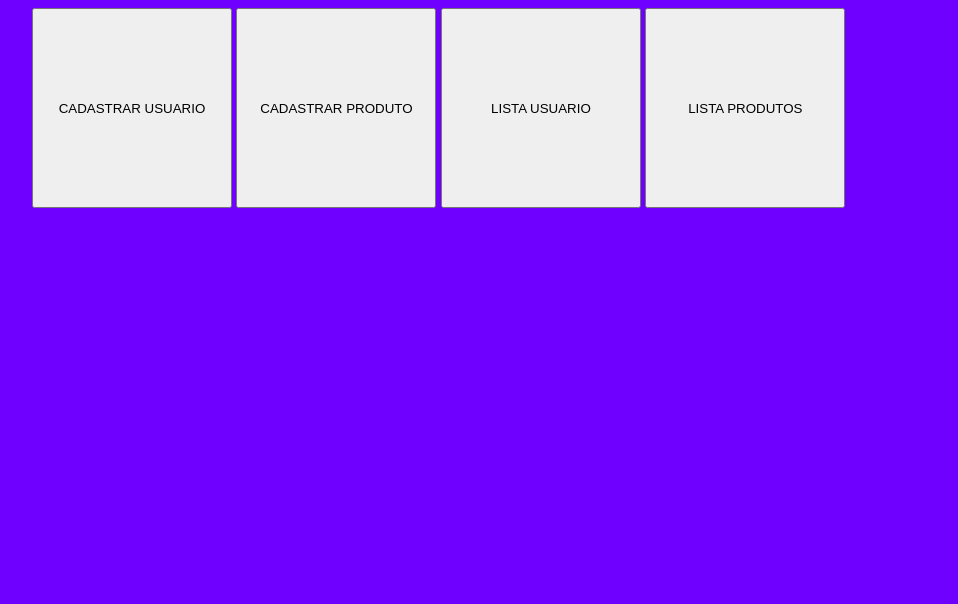
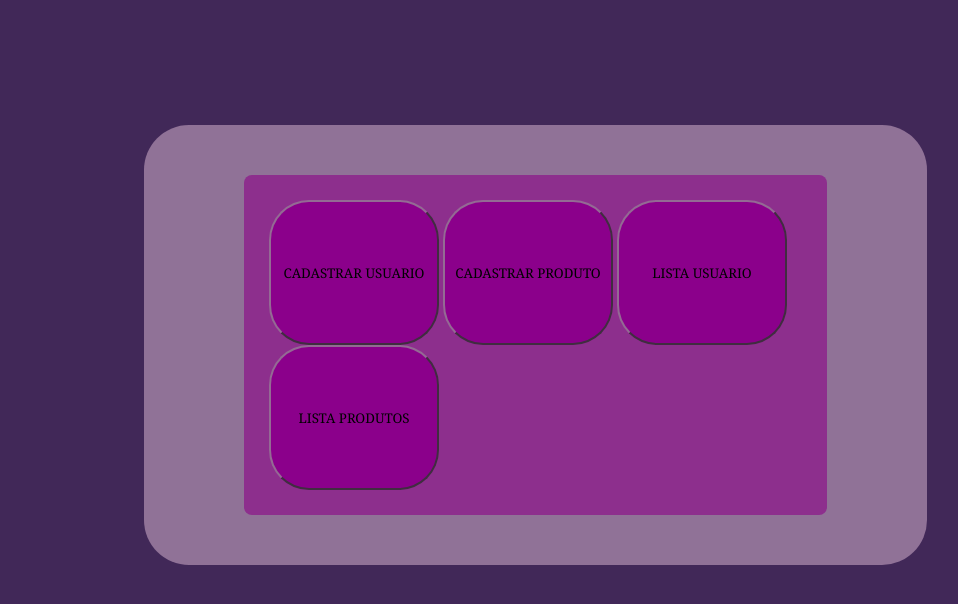
Before and after one commit to Aironcocchi/projetoti27, a PHP site: page /homesistema.html in a window 1280 px wide. Shown: the top 604 px of the page, without its empty margins (108-1066 px from the left). Run offline with PHP 8.4, Linux system fonts and the light colour scheme.

Commit message:
alteraçoes
02/03/2023

```diff
--- a/alterarproduto.php
+++ b/alterarproduto.php
@@ -31,7 +31,7 @@ while($tbl = mysqli_fetch_array($resultado)){
     <meta charset="UTF-8">
     <meta http-equiv="X-UA-Compatible" content="IE=edge">
     <meta name="viewport" content="width=device-width, initial-scale=1.0">
-    <link rel="stylesheet" href="estilo.css">
+    <link rel="stylesheet" href="newestilo.css">
     <title>ALTERAR PRODUTO</title>
 </head>
 <body>
--- a/alterarusuario.php
+++ b/alterarusuario.php
@@ -36,7 +36,7 @@ while ($tbl = mysqli_fetch_array($resultado)) {
     <meta http-equiv="X-UA-Compatible" content="IE=edge">
     <meta name="viewport" content="width=device-width, initial-scale=1.0">
     <title>alternar usuarios</title>
-    <link rel="stylesheet" href="estilo.css">
+    <link rel="stylesheet" href="newestilo.css">
 </head>
 <body>
     <div>
--- a/cadastrausuario.php
+++ b/cadastrausuario.php
@@ -28,7 +28,7 @@ if ($_SERVER["REQUEST_METHOD"] == "POST") {
     <meta charset="UTF-8">
     <meta http-equiv="X-UA-Compatible" content="IE=edge">
     <meta name="viewport" content="width=device-width, initial-scale=1.0">
-    <link rel="stylesheet" href="./estilo.css">
+    <link rel="stylesheet" href="newestilo.css">
     <title>CADASTRAR USUARIO</title>
 </head>
 <body>
--- a/homesistema.html
+++ b/homesistema.html
@@ -5,12 +5,55 @@
     <meta http-equiv="X-UA-Compatible" content="IE=edge">
     <meta name="viewport" content="width=device-width, initial-scale=1.0">
     <title>Home Sistema</title>
-    <link rel="stylesheet" href="estilo.css">
+    <!-- <link rel="stylesheet" href="newestilo.css"> -->
 </head>
 <body>
-    <a href="cadastrausuario.php"><input type="button" name ="menucadastra" value="CADASTRAR USUARIO" style="height: 200px; width: 200px;"></a>
-    <a href="cadastrarproduto.php"><input type="button" name ="menucadastra" value="CADASTRAR PRODUTO" style="height: 200px; width: 200px;"></a>
-    <a href="listausuario.php"><input type="button" name ="menucadastra" value="LISTA USUARIO" style="height: 200px; width: 200px;"></a>
-    <a href="listaprodutos.php"><input type="button" name ="menucadastra" value="LISTA PRODUTOS" style="height: 200px; width: 200px;"></a>
+    <div id="M">
+    <div>
+    <a href="cadastrausuario.php"><input type="button" name ="menucadastra" value="CADASTRAR USUARIO" style="height: 145px; width: 170px;"></a>
+    <a href="cadastrarproduto.php"><input type="button" name ="menucadastra" value="CADASTRAR PRODUTO" style="height: 145px; width: 170px;"></a>
+    <a href="listausuario.php"><input type="button" name ="menucadastra" value="LISTA USUARIO" style="height: 145px; width: 170px;"></a>
+    <a href="listaprodutos.php"><input type="button" name ="menucadastra" value="LISTA PRODUTOS" style="height: 145px; width: 170px;"></a>
+</div>
+</div>
+    <style>
+  body{
+margin: 0;
+padding: 0;
+padding-left: 202px;
+padding-right: 195px;
+padding-top: 125px;
+    background-color: rgb(65, 40, 88);
+   /* padding-left: 250px;
+   padding-top: 125px ; */
+  }
+  input{
+    border-radius: 40px;
+    border-color: rgb(148, 106, 148);
+    background-color: darkmagenta;
+    font-family:Georgia, 'Times New Roman', Times, serif;
+  }
+  div{
+    padding-top:10px;
+    padding-bottom: 10px;
+    padding-right:20px;
+    padding-left:20px;
+    background-color: rgb(141, 47, 141);
+    border-radius: 8px;
+    margin-left: 50px;
+    margin-right: 50px;
+    padding: 25px;
+  }
+  #M{
+    background-color:#907297;
+    padding:50px;
+    padding-top: 50px;
+    padding-bottom:50px;
+    border-radius: 45px;
+  }
+
+
+
+    </style>
 </body>
 </html>
--- a/listaprodutos.php
+++ b/listaprodutos.php
@@ -9,7 +9,7 @@ $resultado = mysqli_query($link, $sql)
     <meta charset="UTF-8">
     <meta http-equiv="X-UA-Compatible" content="IE=edge">
     <meta name="viewport" content="width=device-width, initial-scale=1.0">
-    <link rel="stylesheet" href="estilo.css">
+    <link rel="stylesheet" href="newestilo.css">
     <title>Lista produtos</title><!-- *produto* -->
 </head>
 <body>
@@ -33,6 +33,7 @@ $resultado = mysqli_query($link, $sql)
                     <td><?=$tbl[3]?></td>
                   <td>R$ <?= number_format($tbl[4],2,',','.')?></td><!--traz o valor apos 2 virgulas-->
 
+                  <!-- <td><img src=""</td> -->
                   <td><?=$check=($tbl[5]=='s')?"SIM":"NAO"?></td> <!-- validando se o produto esta ativo -->
                     <td><a href="alterarproduto.php?id=<?=$tbl[0]?>"><input type="button" value="Alterar"></a></td>
                 </tr>
--- a/listausuario.php
+++ b/listausuario.php
@@ -27,7 +27,7 @@
         <title>Lista Usuario</title>
     </head>
     <body>
-        <link rel="stylesheet" href="estilo.css">
+        <link rel="stylesheet" href="newestilo.css">
         <a href="homesistema.html"><input type="button" id="menuhome" value="HOME SISTEMA"></a>
         <div class="container">
             <!-- <input type="radio" name="listadesativados" value="n"</? $check = ($tbl[3] == "n")? "checked":""?>LISTA DESATIVADOS<br> -->
```
Also changed, not shown: cadastrarproduto.php (+10 -3 lines), newestilo.css (added, +139 -0 lines), Foot1/foot1.jfif (added).
